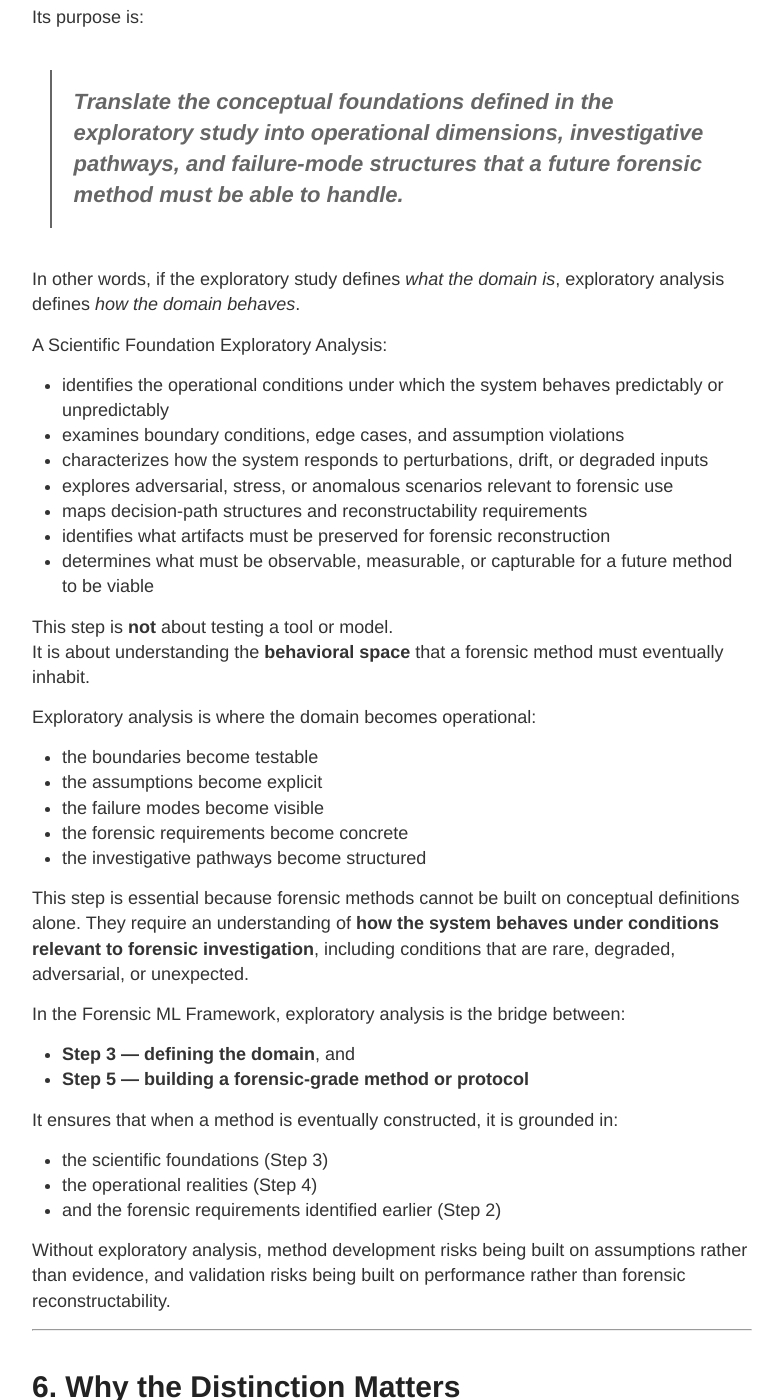
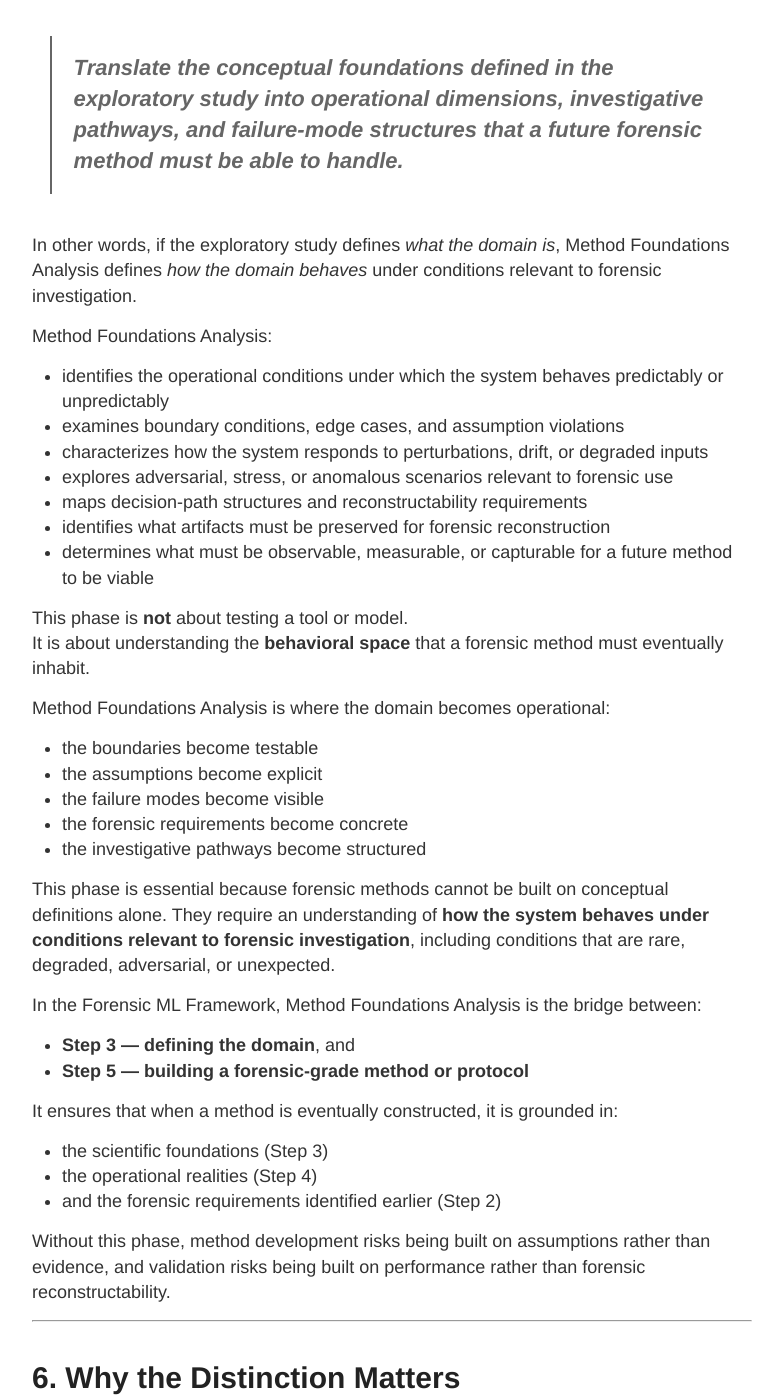
Before and after one commit to ronin4n6labs/Ronin4n6Labs.github.io, a Jekyll site: the page built from _posts/2026-04-16-beyond-the-button-method-validation-Gap_vs_Explore.md, in a window 1280 px wide and 1400 px high, scrolled down 7131 px. Shown: the whole window, without its empty margins (248-1031 px from the left). Built offline with Jekyll 4.4.1, drawn with Linux system fonts in a browser that asks for light colours; some of the changed text lies outside the part shown.

Commit message:
Update blog post: Beyond the Button – Gap vs Exploratory Studies

```diff
--- a/_posts/2026-04-16-beyond-the-button-method-validation-Gap_vs_Explore.md
+++ b/_posts/2026-04-16-beyond-the-button-method-validation-Gap_vs_Explore.md
@@ -202,11 +202,11 @@
 
 ---
 
-### **Step 4 — Scientific Foundation Exploratory Analysis (Operationalization Layer)**
+### **Step 4 — Method Foundations Analysis (Operational Exploratory Phase)**
 
-Once a Scientific Foundation Exploratory Study (SFES) defines the domain, the next step is to **operationalize** that domain so that a forensic‑grade method can eventually be built and validated. This is where **Scientific Foundation Exploratory Analysis (SFEA)** comes in.
+Once a Scientific Foundation Exploratory Study (SFES) defines the domain, the next step is to **operationalize** that domain so that a forensic‑grade method or protocol can eventually be built and validated. This is the role of **Method Foundations Analysis**, which functions as an **Operational Exploratory Phase**.
 
-Exploratory analysis is not validation.
+This phase is not validation.
 It is not performance testing.
 It is not claim evaluation.
 
@@ -214,9 +214,9 @@
 
 > **Translate the conceptual foundations defined in the exploratory study into operational dimensions, investigative pathways, and failure‑mode structures that a future forensic method must be able to handle.**
 
-In other words, if the exploratory study defines *what the domain is*, exploratory analysis defines *how the domain behaves*.
+In other words, if the exploratory study defines *what the domain is*, Method Foundations Analysis defines *how the domain behaves* under conditions relevant to forensic investigation.
 
-A Scientific Foundation Exploratory Analysis:
+Method Foundations Analysis:
 
 - identifies the operational conditions under which the system behaves predictably or unpredictably
 - examines boundary conditions, edge cases, and assumption violations
@@ -226,10 +226,10 @@
 - identifies what artifacts must be preserved for forensic reconstruction
 - determines what must be observable, measurable, or capturable for a future method to be viable
 
-This step is **not** about testing a tool or model.
+This phase is **not** about testing a tool or model.
 It is about understanding the **behavioral space** that a forensic method must eventually inhabit.
 
-Exploratory analysis is where the domain becomes operational:
+Method Foundations Analysis is where the domain becomes operational:
 
 - the boundaries become testable
 - the assumptions become explicit
@@ -237,9 +237,9 @@
 - the forensic requirements become concrete
 - the investigative pathways become structured
 
-This step is essential because forensic methods cannot be built on conceptual definitions alone. They require an understanding of **how the system behaves under conditions relevant to forensic investigation**, including conditions that are rare, degraded, adversarial, or unexpected.
+This phase is essential because forensic methods cannot be built on conceptual definitions alone. They require an understanding of **how the system behaves under conditions relevant to forensic investigation**, including conditions that are rare, degraded, adversarial, or unexpected.
 
-In the Forensic ML Framework, exploratory analysis is the bridge between:
+In the Forensic ML Framework, Method Foundations Analysis is the bridge between:
 
 - **Step 3 — defining the domain**, and
 - **Step 5 — building a forensic‑grade method or protocol**
@@ -250,7 +250,7 @@
 - the operational realities (Step 4)
 - and the forensic requirements identified earlier (Step 2)
 
-Without exploratory analysis, method development risks being built on assumptions rather than evidence, and validation risks being built on performance rather than forensic reconstructability.
+Without this phase, method development risks being built on assumptions rather than evidence, and validation risks being built on performance rather than forensic reconstructability.
 
 ---
 
```
